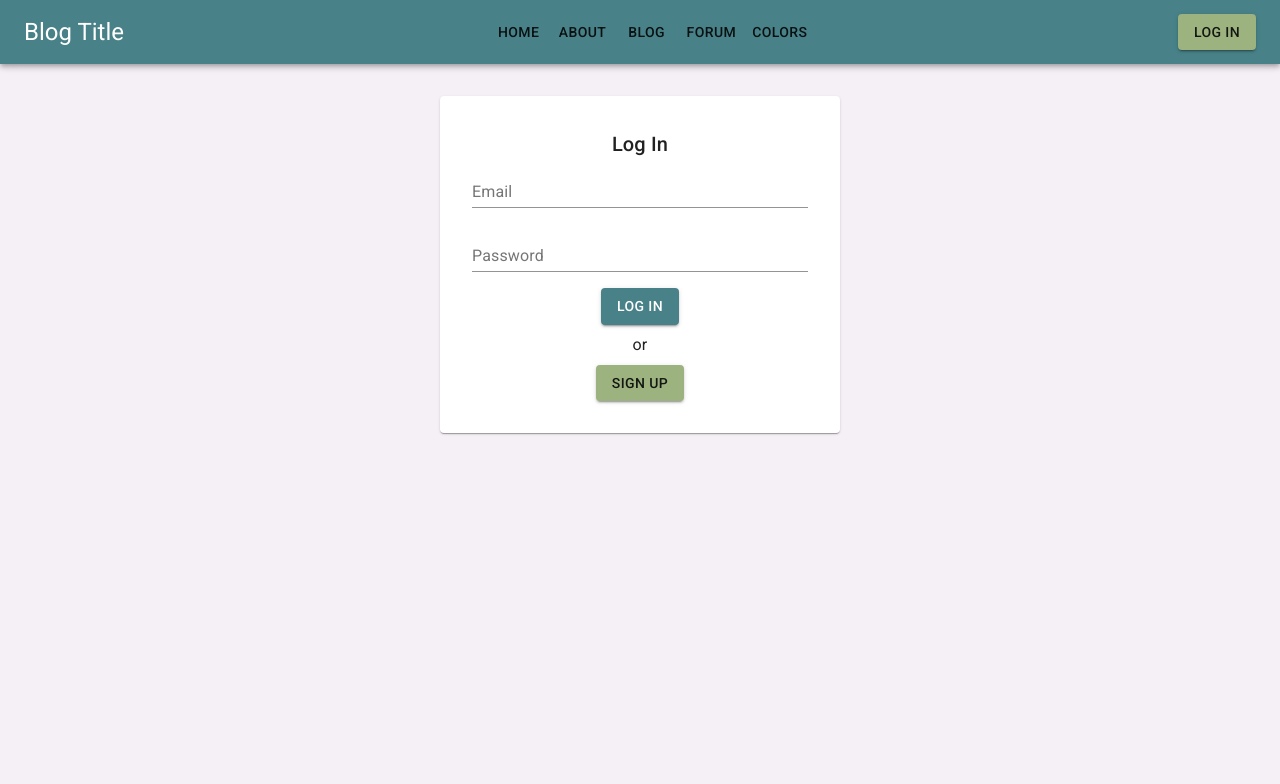
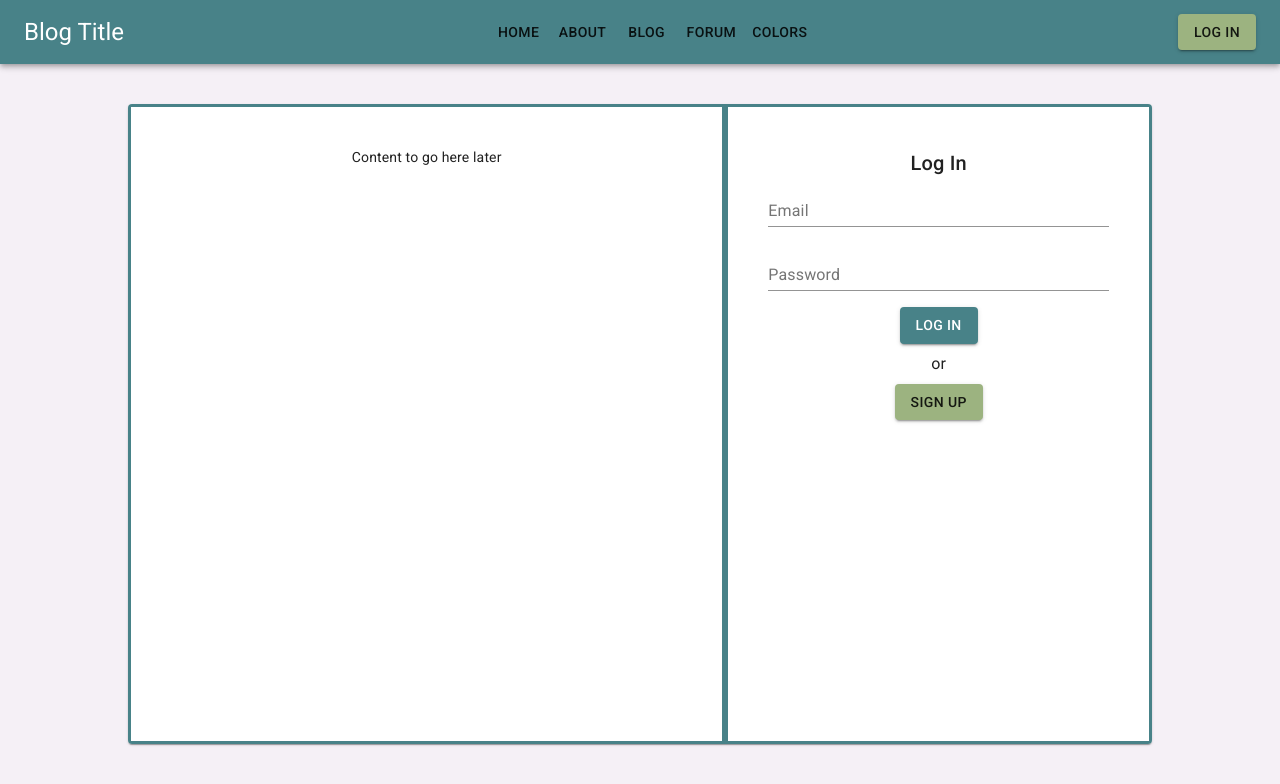
Before and after one commit to myanhtle/Influencer-Blog, a React (Create React App) app: page /login in a window 1280 px wide. Shown: the top 784 px of the page. Built offline with nearby package versions, Linux system fonts and the light colour scheme; no server answers.

Commit message:
revamped login page

```diff
--- a/src/components/LoginPage.js
+++ b/src/components/LoginPage.js
@@ -1,4 +1,11 @@
-import { TextField, Button, Card, Typography } from "@material-ui/core";
+import {
+  TextField,
+  Button,
+  Card,
+  Typography,
+  Grid,
+  CardContent,
+} from "@material-ui/core";
 import { useState } from "react";
 import { useLoginStyles } from "../styles/loginStyles";
 import { login, signup } from "../utils/loginUtils";
@@ -36,6 +43,12 @@ function LoginPage() {
   if (isLoggedIn) history.push("/account");
   return (
     <Card className={classes.loginCard}>
+      <Grid container spacing={12} className={classes.loginGrid}>
+        <Grid item xs={7} className={classes.loginActions}>
+          Content to go here later
+        </Grid>
+        <Grid item xs={5}>
+          <CardContent className={classes.loginActions}>
             <Typography variant="h6">
               {signUpActive ? "Sign Up" : "Log In"}
             </Typography>
@@ -60,7 +73,9 @@ function LoginPage() {
               <TextField
                 label="Password"
                 type="password"
-          autoComplete={signUpActive ? "new-password" : "current-password"}
+                autoComplete={
+                  signUpActive ? "new-password" : "current-password"
+                }
                 value={password}
                 onChange={(e) => setPassword(e.target.value)}
               />
@@ -90,6 +105,9 @@ function LoginPage() {
                 </Button>
               </div>
             </form>
+          </CardContent>
+        </Grid>
+      </Grid>
     </Card>
   );
 }
--- a/src/styles/loginStyles.js
+++ b/src/styles/loginStyles.js
@@ -2,17 +2,28 @@ import { makeStyles } from "@material-ui/core/styles";
 
 const useLoginStyles = makeStyles({
   loginCard: {
+    width: "80vw",
     margin: "auto",
-    marginTop: "2rem",
-    width: "25rem",
-    padding: "2rem",
+    marginTop: "5vh",
+    height: "80vh",
+  },
+  loginActions: {
+    margin: "auto",
+    padding: "5vh",
     textAlign: "center",
+    border: "3px solid #488288",
+    display: "flex",
+    flexDirection: "column",
+    height: "100%",
   },
   loginForm: {
     display: "flex",
     flexDirection: "column",
     gap: "1rem",
   },
+  loginGrid: {
+    height: "100%",
+  },
 });
 
 export { useLoginStyles };
```
Also changed, not shown: 1 other file (tests, documents, lock files or other folders). Lines whose indentation alone changed are shown as unchanged.
